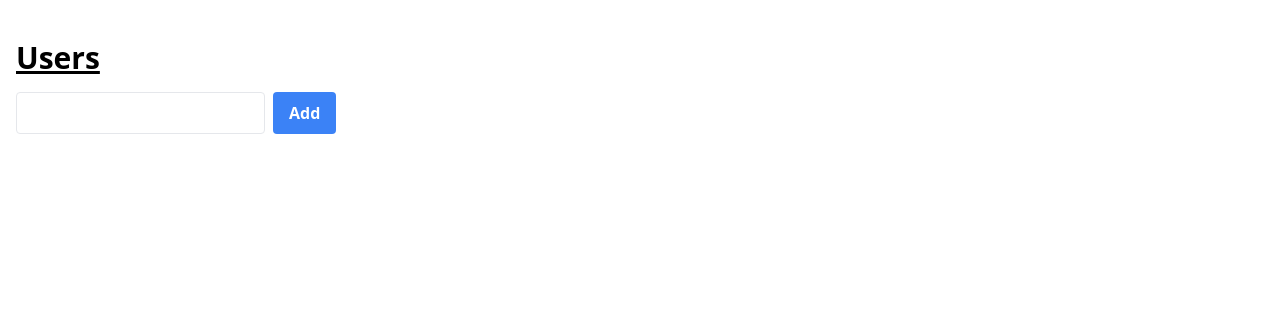
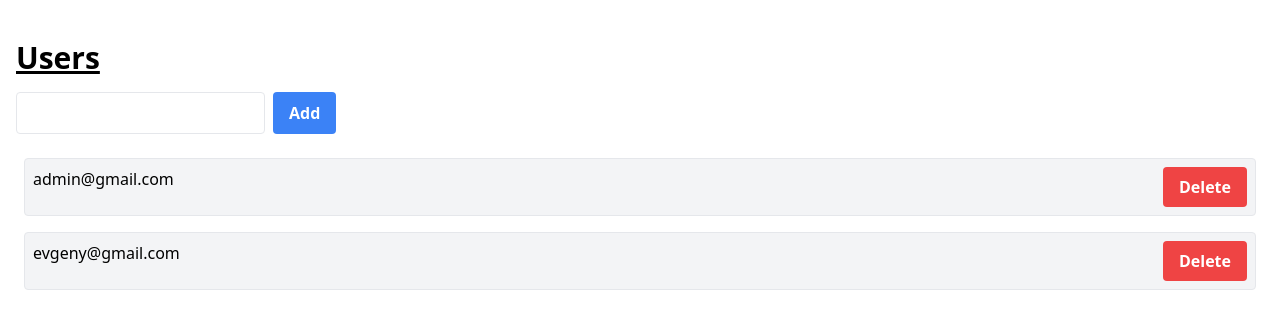
Before and after one commit to clean-frontend/react-19-todo, a React (Vite) app: page / in a window 1280 px wide. Shown: the top 328 px of the page. Built offline with nearby package versions, Linux system fonts and the light colour scheme; data requests are answered from the project's data file.

Commit message:
feat: add fetch users

```diff
--- a/db.json
+++ b/db.json
@@ -1,4 +1,13 @@
 {
   "tasks": [],
-  "users": []
+  "users": [
+    {
+      "id": "d171d77c-654f-4c3a-a68d-fe8ce21a6108",
+      "email": "admin@gmail.com"
+    },
+    {
+      "id": "53364a3b-be11-4641-992d-deae807b8c61",
+      "email": "evgeny@gmail.com"
+    }
+  ]
 }
--- a/src/pages/users/page.tsx
+++ b/src/pages/users/page.tsx
@@ -1,35 +1,50 @@
-import { useState } from "react";
+import { Suspense, use, useState } from "react";
+import { createUser, fetchUsers } from "../../shared/api";
 
 type User = {
   id: string;
   email: string;
 };
 
+const defaultUsersPromise = fetchUsers();
+
 export function UsersPage() {
-  const [users, setUsers] = useState<User[]>([]);
-
-  const [email, setEmail] = useState("");
-
-  const handleSubmit = (event: React.FormEvent<HTMLFormElement>) => {
-    event.preventDefault();
-    setUsers([...users, { id: crypto.randomUUID(), email }]);
-    setEmail("");
-  };
-
-  const handleDelete = (id: string) => {
-    setUsers((lastUsers) => lastUsers.filter((user) => user.id !== id));
+  const [usersPromise, setUsersPromise] = useState(defaultUsersPromise);
+  const refetchUsers = () => {
+    setUsersPromise(fetchUsers());
   };
 
   return (
     <main className="container mx-auto p-4 pt-10 flex flex-col gap-4">
       <h1 className="text-3xl font-bold underline">Users</h1>
-      <section>
+      <CreateUserForm refetchUsers={refetchUsers} />
+      <Suspense fallback={<div>Loading...</div>}>
+        <UsersList usersPromise={usersPromise} />
+      </Suspense>
+    </main>
+  );
+}
+
+export function CreateUserForm({ refetchUsers }: { refetchUsers: () => void }) {
+  const [email, setEmail] = useState("");
+
+  const handleSubmit = async (e: React.FormEvent) => {
+    e.preventDefault();
+    await createUser({
+      email,
+      id: crypto.randomUUID(),
+    });
+    refetchUsers();
+    setEmail("");
+  };
+
+  return (
     <form className="flex gap-2" onSubmit={handleSubmit}>
       <input
         type="email"
         className="border p-2 rounded"
         value={email}
-            onChange={(event) => setEmail(event.target.value)}
+        onChange={(e) => setEmail(e.target.value)}
       />
       <button
         className="bg-blue-500 hover:bg-blue-700 text-white font-bold py-2 px-4 rounded"
@@ -38,27 +53,31 @@ export function UsersPage() {
         Add
       </button>
     </form>
-      </section>
-      <section>
+  );
+}
+
+export function UsersList({ usersPromise }: { usersPromise: Promise<User[]> }) {
+  const users = use(usersPromise);
+  return (
     <div className="flex flex-col">
       {users.map((user) => (
-            <div
-              className="border p-2 m-2 rounded bg-gray-100 flex gap-2"
-              key={user.id}
-            >
+        <UserCard key={user.id} user={user} />
+      ))}
+    </div>
+  );
+}
+
+export function UserCard({ user }: { user: User }) {
+  return (
+    <div className="border p-2 m-2 rounded bg-gray-100 flex gap-2">
       {user.email}
 
       <button
         className="bg-red-500 hover:bg-red-700 text-white font-bold py-2 px-4 rounded ml-auto"
         type="button"
-                onClick={() => handleDelete(user.id)}
       >
         Delete
       </button>
     </div>
-          ))}
-        </div>
-      </section>
-    </main>
   );
 }
--- /dev/null
+++ b/src/shared/api.ts
@@ -0,0 +1,26 @@
+export type User = {
+  id: string;
+  email: string;
+};
+
+export function fetchUsers() {
+  return fetch("http://localhost:3001/users").then(
+    (res) => res.json() as Promise<User[]>
+  );
+}
+
+export function createUser(user: User) {
+  return fetch("http://localhost:3001/users", {
+    method: "POST",
+    headers: {
+      "Content-Type": "application/json",
+    },
+    body: JSON.stringify(user),
+  }).then((res) => res.json());
+}
+
+export function deleteUser(id: string) {
+  return fetch(`http://localhost:3001/users/${id}`, {
+    method: "DELETE",
+  }).then((res) => res.json());
+}
```
Also changed, not shown: package.json (+4 -4 lines), 1 other file (tests, documents, lock files or other folders). Lines whose indentation alone changed are shown as unchanged.
